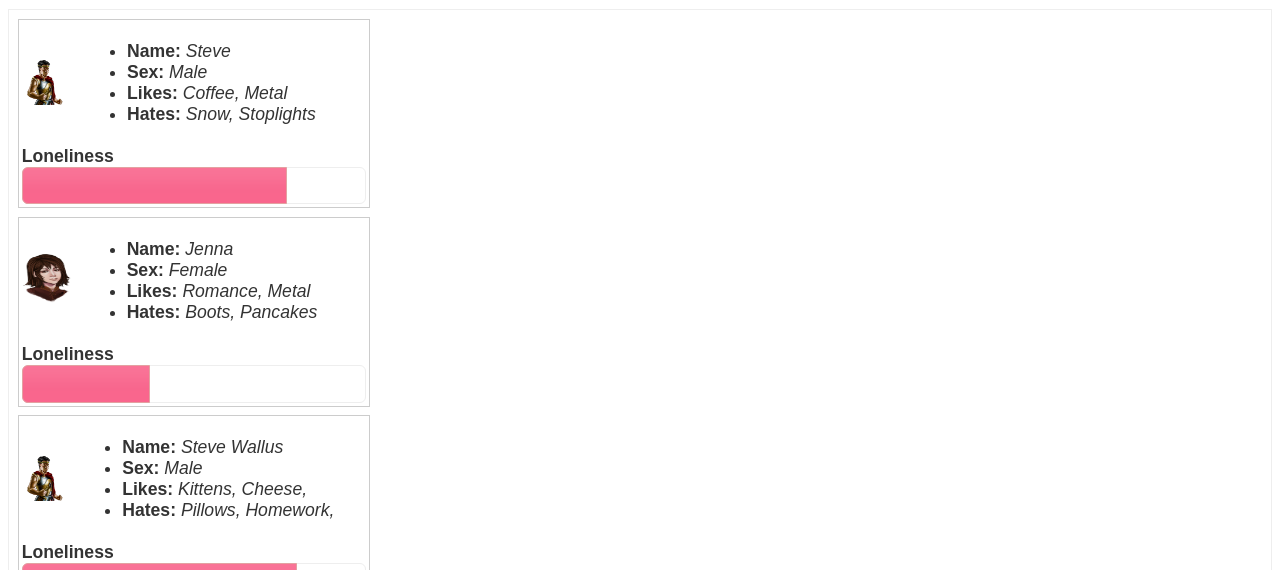
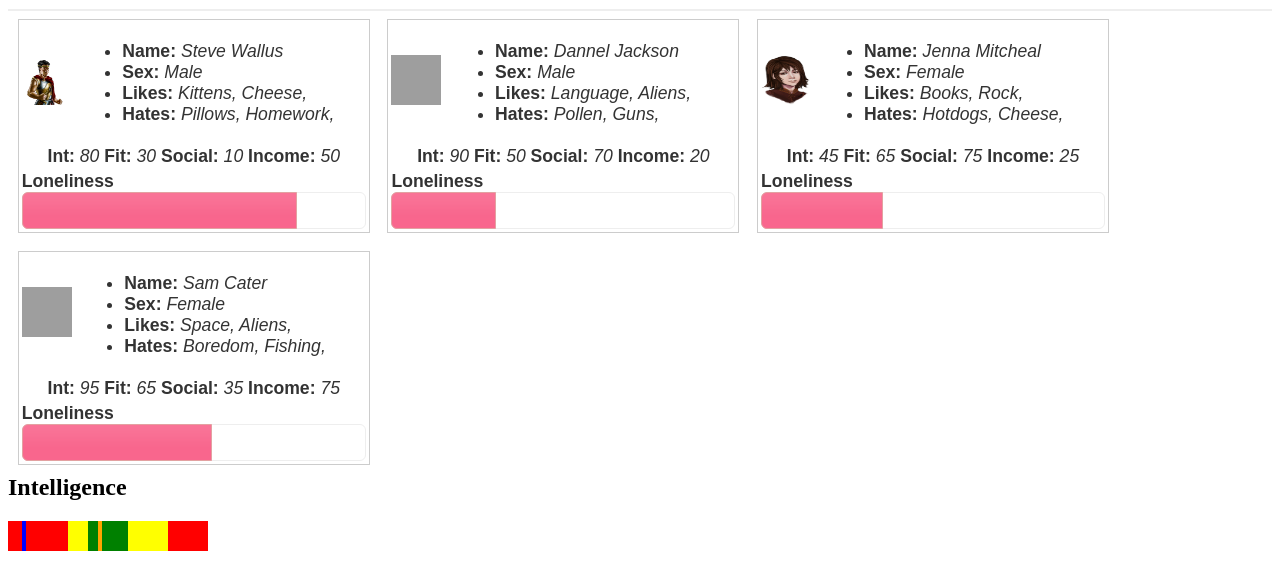
Before and after one commit to ripter/RedditGameJam, a plain HTML site: page index.html in a window 1280 px wide. Shown: the part 80-650 px from the top of the page. Drawn offline with Linux system fonts and the light colour scheme; grey boxes are pictures that could not be loaded.

Commit message:
Added more clients

```diff
--- a/index.html
+++ b/index.html
@@ -12,6 +12,11 @@
             border: thin solid #ccc;
             width: 20em;
             margin: .5em;
+            float: left;
+        }
+
+        #flirt {
+            clear: both;
         }
     </style>
 </head>
@@ -22,56 +27,6 @@
             Manage Clients
         </h1>
         <div id="client_list" class="ui-widget-content">
-
-            <table class="client-profile">
-                <tr>
-                    <td>
-                        <img src="img/male1.png" height="50" width="50" />
-                    </td>
-                    <td>
-                         <ul>
-                            <li><b>Name:</b> <i>Steve</i></li>
-                            <li><b>Sex:</b> <i>Male</i></li>
-                            <li><b>Likes:</b>  <i>Coffee, Metal</i></li>
-                            <li><b>Hates:</b>  <i>Snow, Stoplights</i></li>
-                        </ul>
-                    </td>
-                </tr>
-                <tr>
-                    <td colspan="2">
-                        <b>Loneliness</b>
-                        <div id="progressbar" class="ui-progressbar ui-widget ui-widget-content ui-corner-all">
-                            <div class="ui-progressbar-value ui-widget-header ui-corner-left" style="width: 77%;"></div>
-                        </div>
-                    </td>
-                </tr>
-            </table>
-
-
-            <table class="client-profile">
-                <tr>
-                    <td>
-                        <img src="img/female1.png" height="50" width="50" />
-                    </td>
-                    <td>
-                         <ul>
-                            <li><b>Name:</b> <i>Jenna</i></li>
-                            <li><b>Sex:</b> <i>Female</i></li>
-                            <li><b>Likes:</b>  <i>Romance, Metal</i></li>
-                            <li><b>Hates:</b>  <i>Boots, Pancakes</i></li>
-                        </ul>
-                    </td>
-                </tr>
-                <tr>
-                    <td colspan="2">
-                        <b>Loneliness</b>
-                        <div id="progressbar" class="ui-progressbar ui-widget ui-widget-content ui-corner-all">
-                            <div class="ui-progressbar-value ui-widget-header ui-corner-left" style="width: 37%;"></div>
-                        </div>
-                    </td>
-                </tr>
-            </table>
-
         </div>
     </div>
 
@@ -127,6 +82,20 @@
             </tr>
             <tr>
                 <td colspan="2">
+                    <div style="text-align: center;">
+                        <b>Int:</b>
+                        <i><%= this.intelligence %></i>
+                        <b>Fit:</b>
+                        <i><%= this.fitness %></i>
+                        <b>Social:</b>
+                        <i><%= this.social %></i>
+                        <b>Income:</b>
+                        <i><%= this.income %></i>
+                    </div>
+                </td>
+            </tr>
+            <tr>
+                <td colspan="2">
                     <b>Loneliness</b>
                     <div id="progressbar" class="ui-progressbar ui-widget ui-widget-content ui-corner-all">
                         <div class="ui-progressbar-value ui-widget-header ui-corner-left" style="width: <%= this.loneliness %>%;"></div>
--- a/main.js
+++ b/main.js
@@ -12,17 +12,51 @@ $(document).ready(function() {
         sex: 'Male',
         likes: ['Cheese', 'Kittens'],
         hates: ['Homework', 'Pillows'],
-        loneliness: 80
+        loneliness: 80,
+        intelligence: 80,
+        fitness: 30,
+        social: 10,
+        income: 50
     });
+    clients.push({
+        image: 'img/male2.png',
+        name: 'Dannel Jackson',
+        sex: 'Male',
+        likes: ['Aliens', 'Language'],
+        hates: ['Guns', 'Pollen'],
+        loneliness: 30,
+        intelligence: 90,
+        fitness: 50,
+        social: 70,
+        income: 20
+    });
+
     //Female Profile
     clients.push({
         image: 'img/female1.png',
-        name: 'Jenna Workus',
+        name: 'Jenna Mitcheal',
         sex: 'Female',
         likes: ['Rock', 'Books'],
         hates: ['Cheese', 'Hotdogs'],
-        loneliness: 35
+        loneliness: 35,
+        intelligence: 45,
+        fitness: 65,
+        social: 75,
+        income: 25
     });
+    clients.push({
+        image: 'img/female2.png',
+        name: 'Sam Cater',
+        sex: 'Female',
+        likes: ['Aliens', 'Space'],
+        hates: ['Fishing', 'Boredom'],
+        loneliness: 55,
+        intelligence: 95,
+        fitness: 65,
+        social: 35,
+        income: 75
+    });
+
 
 
     //Build the profile list.
```
Also changed, not shown: 4 other files.
